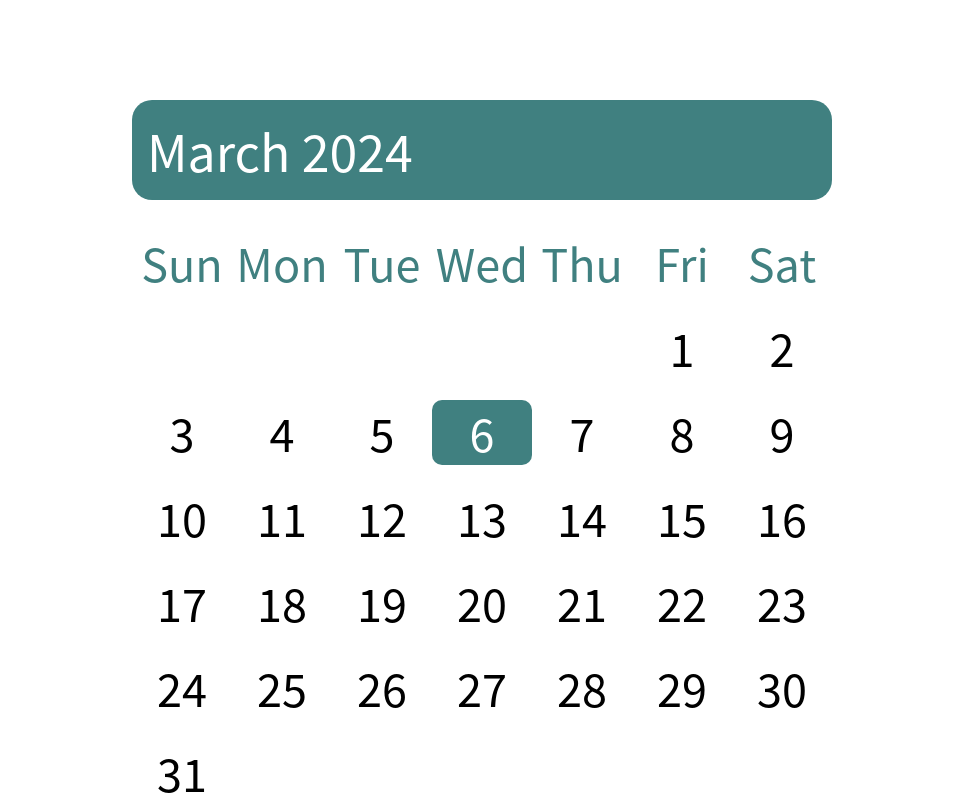
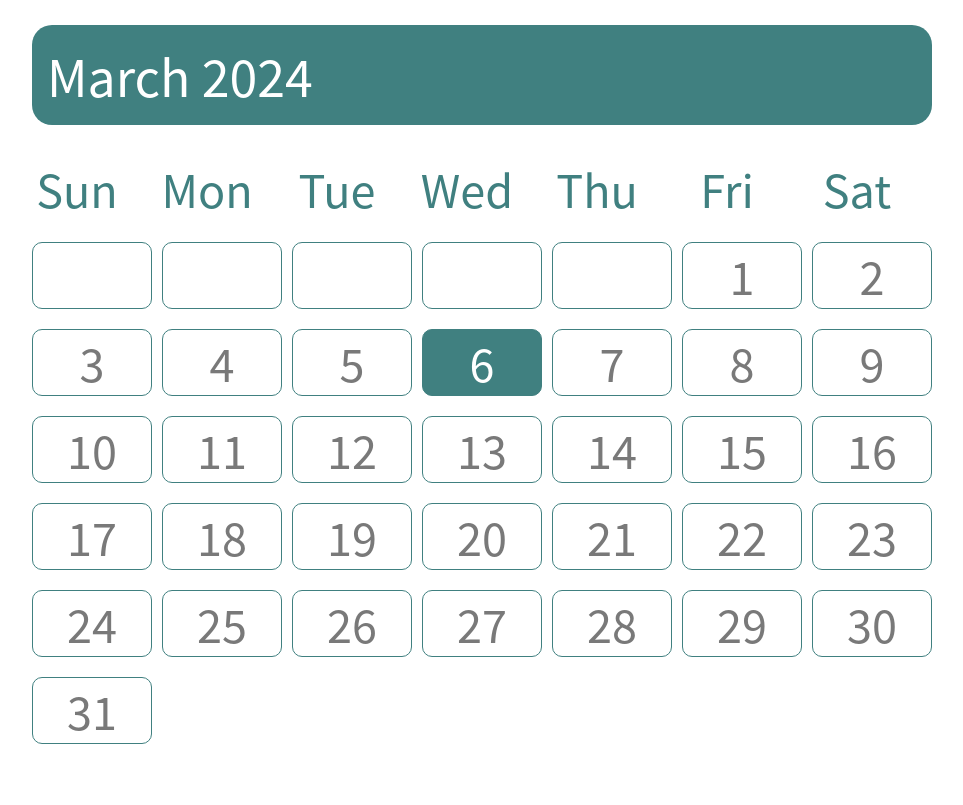
Before and after one commit to parniyaan/100DaysOfCode, a website: page src/calender/index.html in a window 1280 px wide. Shown: the whole page, without its empty margins (158-1121 px from the left). Drawn offline with Linux system fonts and the light colour scheme.

Commit message:
change the style of calender

```diff
--- a/src/calender/script.js
+++ b/src/calender/script.js
@@ -1,11 +1,11 @@
 const dates = document.querySelector('.dates');
 
-let date = new Date();
-let year = date.getFullYear();
-let month = date.getMonth();
+let year =new Date().getFullYear();
+let month = new Date().getMonth();
 let today = new Date().getDate();
 let firstDate = new Date(year, month, 1).getDay();
 let lastDate = new Date(year, month + 1, 0).getDate();
+console.log(firstDate);
 
 
 for (let i = 0;i < firstDate;i++) {
--- a/src/calender/style.css
+++ b/src/calender/style.css
@@ -8,8 +8,7 @@ body {
     font-family: "Noto Sans CJK HK", sans-serif;
 
     .calender {
-        width: 700px;
-        height: 600px;
+        height: 750px;
 
         .month {
             display: flex;
@@ -25,13 +24,18 @@ body {
         .dates {
             margin-top: 30px;
             display: grid;
-            grid-template-columns: repeat(7, 1fr);
+            grid-template-columns: repeat(7, 120px);
             grid-template-rows: repeat(5, 1fr);
             grid-row-gap: 20px;
+            grid-column-gap: 10px;
             font-size: 45px;
 
             .day {
                 color: #408080;
+
+                &:not(:last-child){
+                    margin-right: 30px;
+                }
             }
 
             span {
@@ -39,13 +43,18 @@ body {
                 align-items: center;
                 justify-content: center;
                 border-radius: 10px;
+
+                &:not(.day){
+                    border: 1px solid #408080;
+                    color: #797979;
+                }
             }
         }
 
 
         .today {
             background-color: #408080;
-            color: white;
+            color: white !important;
         }
     }
 }
```
